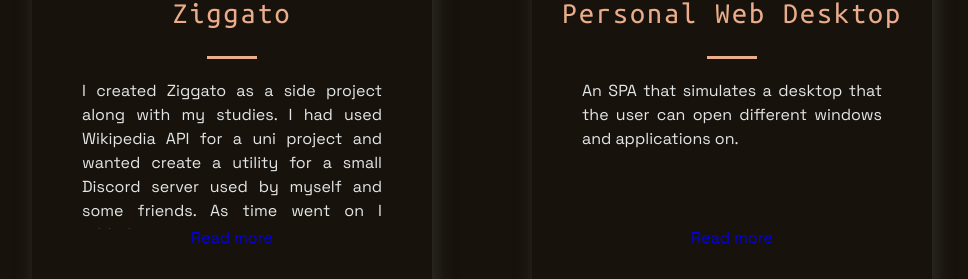
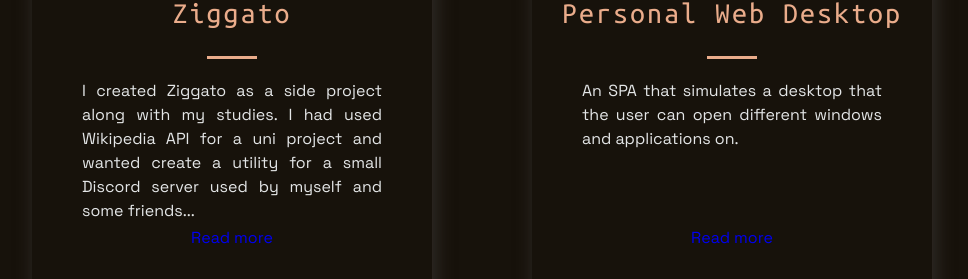
Before and after one commit to lizdahlstrom/lizdahlstrom.dev, a Next.js app: page / in a window 1280 px wide. Shown: the part 1770-2049 px from the top of the page, without its empty margins (158-1126 px from the left). Built offline with nearby package versions, Linux system fonts and the light colour scheme.

Commit message:
Closes #7; Truncate more elegantly and fix overflow

```diff
--- a/src/components/ProjectCard/ProjectCard.jsx
+++ b/src/components/ProjectCard/ProjectCard.jsx
@@ -17,9 +17,17 @@
 
 import TagChip from '../TagChip/TagChip';
 
-const _truncate = (s, maxLength) => (s.length > maxLength
-  ? `${s.substr(0, s.indexOf(' ', maxLength - 1))}...`
-  : s);
+const _truncate = (s, maxLength) => {
+  if (s.length <= maxLength) return s;
+
+  let str = s.substr(0, maxLength - 1);
+
+  const lastIndex = str.lastIndexOf('.');
+  // truncate where string contains a period if existant
+  if (lastIndex >= 0) str = str.substr(0, lastIndex);
+
+  return `${str}...`;
+};
 
 function ProjectCard({
   title, image, excerpt, tags, visit, source, slug,
@@ -31,10 +39,12 @@
         <HeaderThree title="true">{title}</HeaderThree>
         <Hr />
       </TitleContent>
-      <CardInfo>{_truncate(excerpt, 210)}</CardInfo>
-      <Link href={`/project/${slug}`}>
-        <a href="/">Read more</a>
-      </Link>
+      <CardInfo>{_truncate(excerpt, 230)}</CardInfo>
+      <div>
+        <Link href={`/project/${slug}`}>
+          <a href="/">Read more</a>
+        </Link>
+      </div>
       <div>
         {tags.length > 0
           ? (
--- a/src/components/ProjectCard/ProjectCardStyles.js
+++ b/src/components/ProjectCard/ProjectCardStyles.js
@@ -55,7 +55,7 @@
   font-style: 2rem;
   line-height: 24px;
   text-align: justify;
-  height: 15rem;
+  min-height: 15rem;
   @media ${(props) => props.theme.breakpoints.sm} {
     padding: 1rem;
   }
```
